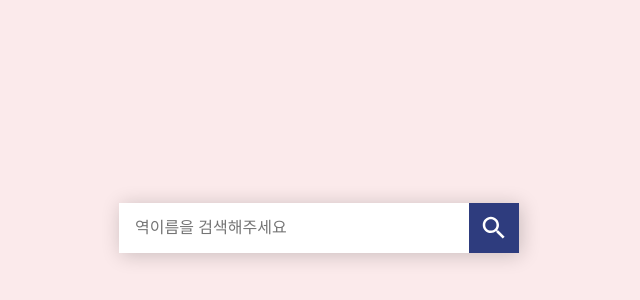
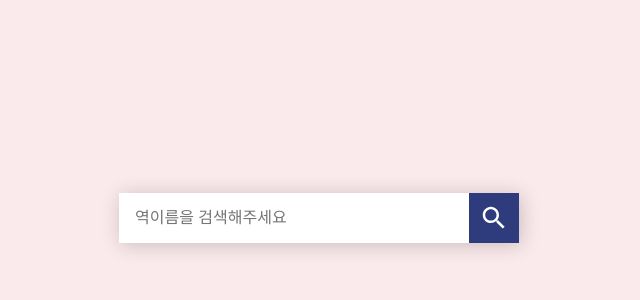
Before and after one commit to SnoopyKim/seatro, a React (Create React App) app: page / in a window 1280 px wide. Shown: the part 182-482 px from the top of the page, without its empty margins (321-961 px from the left). Built offline with nearby package versions, Linux system fonts and the light colour scheme.

Commit message:
SearchBar 컴포넌트 분리

```diff
--- /dev/null
+++ b/src/components/SearchBar.css
@@ -0,0 +1,42 @@
+input {
+  display: block;
+  border: none;
+  flex: 1;
+  font-size: 16px;
+  padding: 8px 16px;
+}
+input:focus {
+  outline: none;
+}
+.InputWrapper {
+  position: relative;
+}
+.SearchWrapper {
+  display: flex;
+  align-items: center;
+  width: 400px;
+  height: 50px;
+  box-sizing: border-box;
+  box-shadow: 2px 2px 20px rgba(0, 0, 0, 0.2);
+  background-color: #fff;
+}
+.IconWrapper {
+  background-color: #2e3c7e;
+  width: 50px;
+  height: 50px;
+  display: flex;
+  cursor: pointer;
+  justify-content: center;
+  align-items: center;
+}
+.StationList {
+  position: absolute;
+  left: 0;
+  top: 60px;
+  width: 100%;
+  padding: 16px;
+  border: 1px solid #2e3c7e;
+  box-sizing: border-box;
+  background-color: #fff;
+  box-shadow: 3px 3px 8px rgba(0, 0, 0, 0.1);
+}
--- /dev/null
+++ b/src/components/SearchBar.js
@@ -0,0 +1,98 @@
+import React, { useCallback, useState } from 'react';
+import { useNav } from '../contexts/NavContext';
+import { useStation } from '../contexts/StationContext';
+import SearchOutlinedIcon from '@material-ui/icons/SearchOutlined';
+import SearchItem from './SearchItem';
+import './SearchBar.css';
+
+function SearchBar({ search }) {
+  const [station, dispatchStation] = useStation();
+  const [input, setInput] = useState('');
+  const [stationIndex, setStationIndex] = useState(0);
+
+  const handleInput = useCallback(
+    (e) => {
+      const { value } = e.target;
+      setInput(value);
+      dispatchStation({ type: 'SEARCH', value });
+      setStationIndex(0);
+    },
+    [dispatchStation],
+  );
+
+  const handleSubmit = useCallback(() => {
+    const { search_list } = station;
+    console.log(search_list[stationIndex]);
+    if (search_list.length > 0) {
+      search(search_list[stationIndex]);
+      setInput('');
+    }
+  }, [search, station, stationIndex]);
+
+  const handleKeyDown = useCallback(
+    (e) => {
+      const { search_list } = station;
+      if (e.isComposing || e.keyCode === 229) return;
+      // 자동완성 선택
+      if (e.code === 'ArrowDown') {
+        e.preventDefault();
+        stationIndex === search_list.length - 1
+          ? setStationIndex(0)
+          : setStationIndex(stationIndex + 1);
+      } else if (e.code === 'ArrowUp') {
+        e.preventDefault();
+        stationIndex === 0
+          ? setStationIndex(search_list.length - 1)
+          : setStationIndex(stationIndex - 1);
+      }
+      // 검색
+      if (e.code === 'Enter') {
+        e.preventDefault();
+        handleSubmit();
+      }
+    },
+    [station, stationIndex, handleSubmit],
+  );
+
+  return (
+    <div className="InputWrapper">
+      <div className="SearchWrapper">
+        <input
+          id="search"
+          type="text"
+          placeholder="역이름을 검색해주세요"
+          onChange={handleInput}
+          onKeyDown={handleKeyDown}
+          onBlur={() => dispatchStation({ type: 'INIT_SEARCH' })}
+          onFocus={handleInput}
+          value={input}
+          autoComplete="off"
+        />
+        <div className="IconWrapper" onMouseDown={handleSubmit}>
+          {' '}
+          <SearchOutlinedIcon
+            style={{ fontSize: 30, color: 'white' }}
+          ></SearchOutlinedIcon>
+        </div>
+      </div>{' '}
+      {station.search_list.length > 0 && (
+        <div
+          className="StationList"
+          style={{ flexDirection: 'column', zIndex: 1 }}
+        >
+          {station.search_list.map((stationData, idx) => (
+            <SearchItem
+              key={stationData.station_name + stationData.line_number}
+              data={stationData}
+              focus={idx === stationIndex}
+              onHover={() => setStationIndex(idx)}
+              onClick={handleSubmit}
+            />
+          ))}
+        </div>
+      )}
+    </div>
+  );
+}
+
+export default SearchBar;
--- a/src/index.css
+++ b/src/index.css
@@ -1,3 +1,5 @@
+@import url("https://fonts.googleapis.com/css2?family=Nanum+Gothic:wght@400;700;800&display=swap");
+
 body {
   margin: 0;
   font-family: -apple-system, BlinkMacSystemFont, 'Segoe UI', 'Roboto', 'Oxygen',
@@ -11,3 +13,15 @@ code {
   font-family: source-code-pro, Menlo, Monaco, Consolas, 'Courier New',
     monospace;
 }
+
+#root {
+  display: block;
+  width: 100vw;
+  height: 100vh;
+  background-color: #fbeaeb;
+  font-family: "Nanum Gothic", sans-serif;
+}
+
+div {
+  display: flex;
+}
--- a/src/routes/Home.css
+++ b/src/routes/Home.css
@@ -1,53 +1,6 @@
-@import url("https://fonts.googleapis.com/css2?family=Nanum+Gothic:wght@400;700;800&display=swap");
-#root {
-  display: block;
-  width: 100vw;
-  height: 100vh;
-  background-color: #fbeaeb;
-  font-family: "Nanum Gothic", sans-serif;
+.CenterContainer {
+    flex: 1;
+    flex-direction: column;
+    justify-content: center;
+    align-items: center;
 }
-div {
-  display: flex;
-}
-input {
-  display: block;
-  border: none;
-  flex: 1;
-  font-size: 16px;
-  padding: 8px 16px;
-}
-input:focus {
-  outline: none;
-}
-.InputWrapper {
-  position: relative;
-}
-.SearchWrapper {
-  display: flex;
-  align-items: center;
-  width: 400px;
-  height: 50px;
-  box-sizing: border-box;
-  box-shadow: 2px 2px 20px rgba(0, 0, 0, 0.2);
-  background-color: #fff;
-}
-.IconWrapper {
-  background-color: #2e3c7e;
-  width: 50px;
-  height: 50px;
-  display: flex;
-  cursor: pointer;
-  justify-content: center;
-  align-items: center;
-}
-.StationList {
-  position: absolute;
-  left: 0;
-  top: 60px;
-  width: 100%;
-  padding: 16px;
-  border: 1px solid #2e3c7e;
-  box-sizing: border-box;
-  background-color: #fff;
-  box-shadow: 3px 3px 8px rgba(0, 0, 0, 0.1);
-}
--- a/src/routes/Home.js
+++ b/src/routes/Home.js
@@ -2,113 +2,28 @@ import React, { useCallback, useState } from 'react';
 import { useStation } from '../contexts/StationContext';
 import { useNav } from '../contexts/NavContext';
 import { getStationInfo } from '../utils/data';
-import SearchOutlinedIcon from '@material-ui/icons/SearchOutlined';
-import SearchItem from './../components/SearchItem';
 import './Home.css';
+import SearchBar from '../components/SearchBar';
 
 function Home() {
   const [station, dispatchStation] = useStation();
   const [nav, dispatchNav] = useNav();
-  const [input, setInput] = useState('');
-  const [stationIndex, setStationIndex] = useState(0);
 
-  const handleInput = useCallback(
-    (e) => {
-      const { value } = e.target;
-      setInput(value);
-      dispatchStation({ type: 'SEARCH', value });
-      setStationIndex(0);
-    },
-    [dispatchStation],
-  );
-
-  const handleKeyDown = useCallback(
-    (e) => {
-      const { search_list } = station;
-      if (e.isComposing || e.keyCode === 229) return;
-      // 자동완성 선택
-      if (e.code === 'ArrowDown') {
-        e.preventDefault();
-        stationIndex === search_list.length - 1
-          ? setStationIndex(0)
-          : setStationIndex(stationIndex + 1);
-      } else if (e.code === 'ArrowUp') {
-        e.preventDefault();
-        stationIndex === 0
-          ? setStationIndex(search_list.length - 1)
-          : setStationIndex(stationIndex - 1);
-      }
-      // 검색
-      if (e.code === 'Enter') {
-        e.preventDefault();
-        search();
-      }
-    },
-    [station, stationIndex],
-  );
-
-  const search = useCallback(() => {
-    const { search_list } = station;
-    console.log(search_list[stationIndex]);
-    if (search_list.length > 0) {
-      const { station_name, line_number } = search_list[stationIndex];
+  const search = useCallback(
+    (station) => {
+      const { station_name, line_number } = station;
       getStationInfo(station_name, line_number, true).then((res) => {
         console.log(res);
         dispatchStation({ type: 'GET_STATION_INFO', data: res });
         dispatchNav({ type: 'NAVIGATE', path: '/건대입구' });
-        setInput('');
       });
-    }
-  }, [dispatchNav, dispatchStation, station, stationIndex]);
+    },
+    [dispatchNav, dispatchStation],
+  );
 
   return (
-    <div style={{ flex: 1, flexDirection: 'column' }}>
-      <div
-        style={{
-          flexDirection: 'column',
-          marginTop: 'calc(50vh - 15px)',
-          alignItems: 'center',
-          position: 'relative',
-        }}
-      >
-        <div className="InputWrapper">
-          <div className="SearchWrapper">
-            <input
-              id="search"
-              type="text"
-              placeholder="역이름을 검색해주세요"
-              onChange={handleInput}
-              onKeyDown={handleKeyDown}
-              onBlur={() => dispatchStation({ type: 'INIT_SEARCH' })}
-              onFocus={handleInput}
-              value={input}
-              autoComplete="off"
-            />
-            <div className="IconWrapper" onMouseDown={search}>
-              {' '}
-              <SearchOutlinedIcon
-                style={{ fontSize: 30, color: 'white' }}
-              ></SearchOutlinedIcon>
-            </div>
-          </div>{' '}
-          {station.search_list.length > 0 && (
-            <div
-              className="StationList"
-              style={{ flexDirection: 'column', zIndex: 1 }}
-            >
-              {station.search_list.map((stationData, idx) => (
-                <SearchItem
-                  key={stationData.station_name + stationData.line_number}
-                  data={stationData}
-                  focus={idx === stationIndex}
-                  onHover={() => setStationIndex(idx)}
-                  onClick={search}
-                />
-              ))}
-            </div>
-          )}
-        </div>
-      </div>
+    <div className="CenterContainer">
+      <SearchBar search={search} />
     </div>
   );
 }
```
